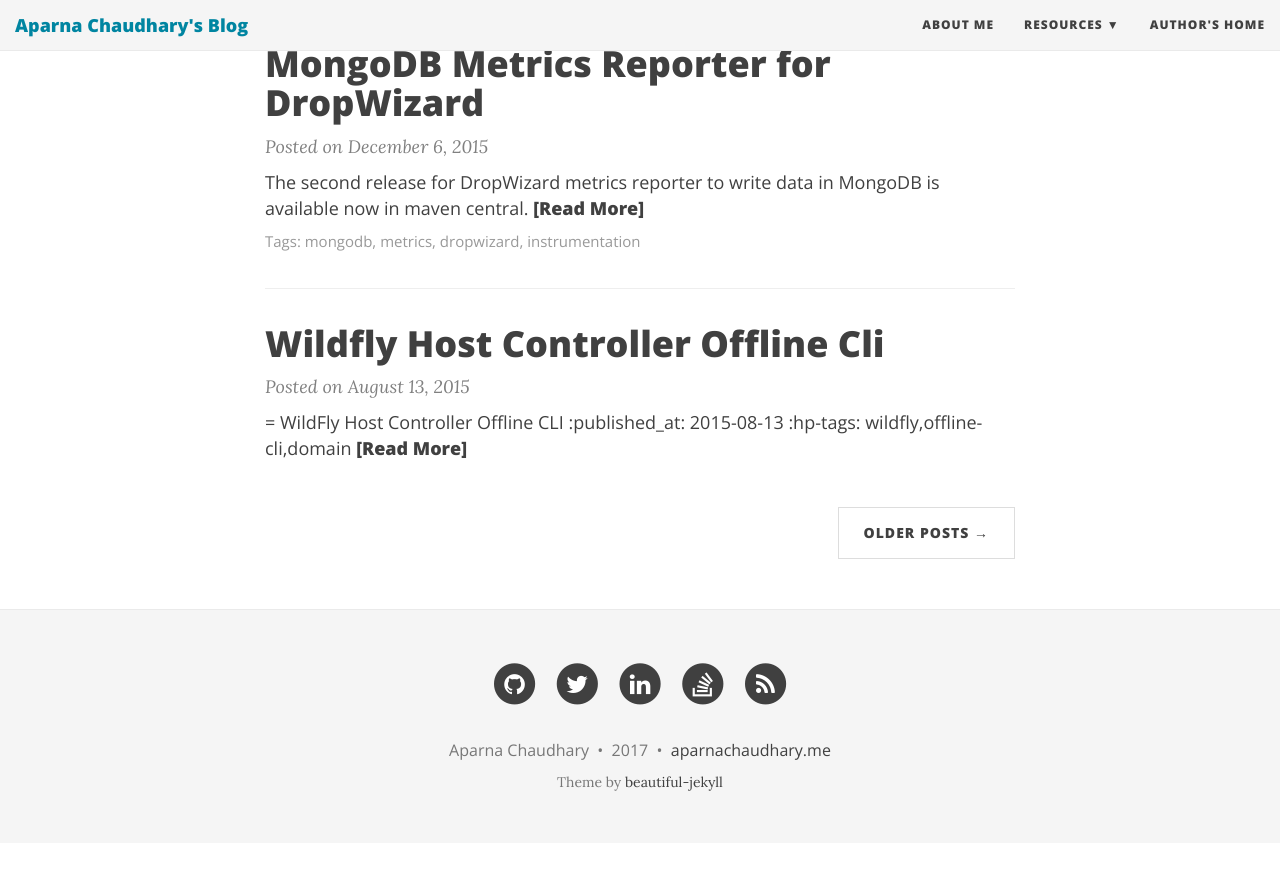
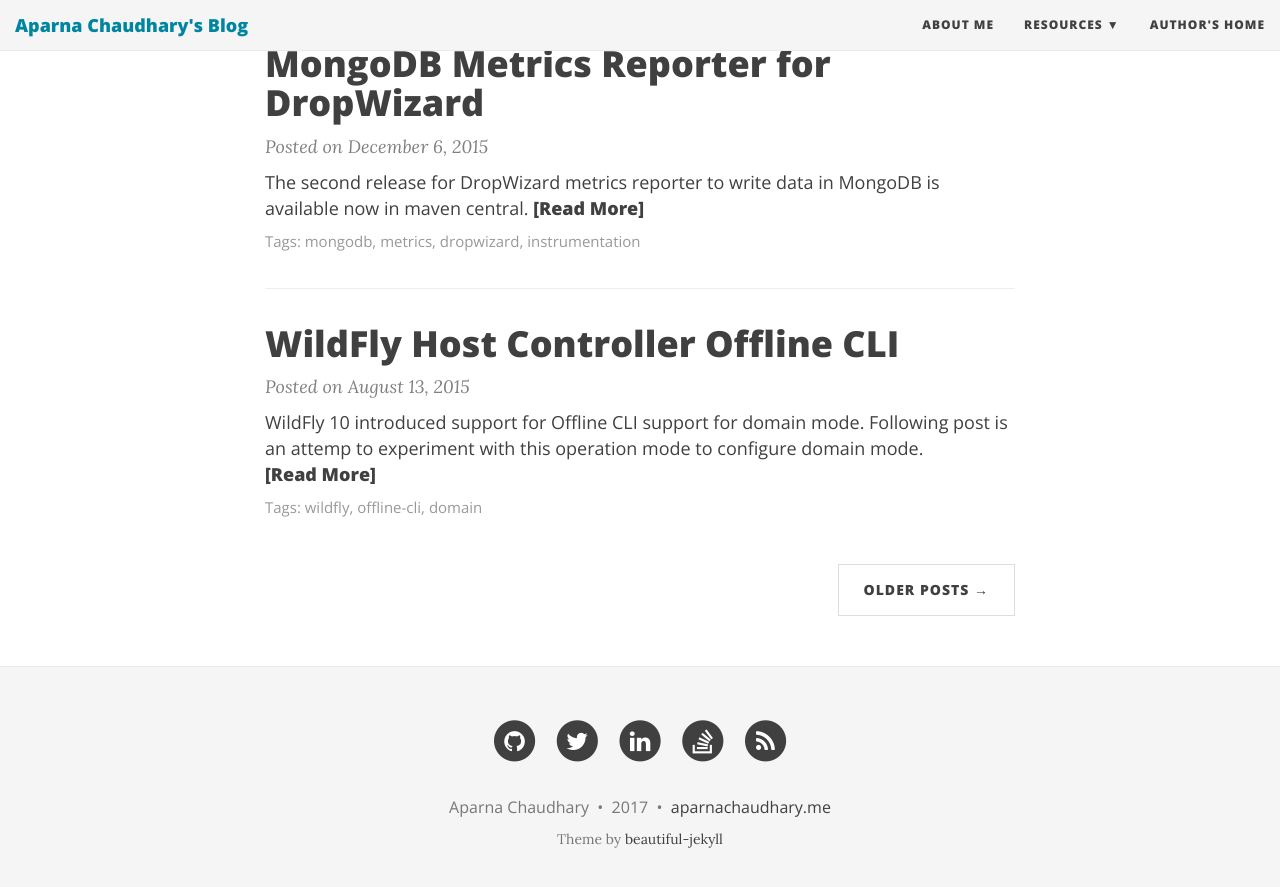
Before and after one commit to aparnachaudhary/aparnachaudhary.github.io, a Jekyll site: the page built from index.html, in a window 1280 px wide and 900 px high, scrolled down 1011 px. Shown: the top 887 px of the window. Built offline with Jekyll 4.4.1, drawn with Linux system fonts in a browser that asks for light colours; nearby versions of some CDN libraries; the list of posts is cut into pages by our own code; before the commit the page ends 1854 px from its top, so only the background shows below that.

Commit message:
Update and rename 2015-08-13-WildFly-Host-Controller-Offline-CLI.adoc to 2015-08-13-WildFly-Host-Controller-Offline-CLI.md

````diff
--- a/_posts/2015-08-13-WildFly-Host-Controller-Offline-CLI.adoc
+++ b/_posts/2015-08-13-WildFly-Host-Controller-Offline-CLI.md
@@ -1,26 +1,27 @@
-= WildFly Host Controller Offline CLI
-:published_at: 2015-08-13
-:hp-tags: wildfly,offline-cli,domain
+---
+layout: post
+title: WildFly Host Controller Offline CLI
+tags: [wildfly,offline-cli,domain]
+---
 
 WildFly 10 introduced support for Offline CLI support for domain mode. Following post is an attemp to experiment with this operation mode to configure domain mode.
 
-== Simple CLI Operations
+## Simple CLI Operations
 
 
 * Connect to WildFly CLI
-[source,bash]
-------------
+```bash
 sh bin/jboss-cli.sh
-------------
+```
+
 * Start embedded Host Controller
-[source,bash]
-------------
+```bash
 embed-host-controller --std-out=echo --domain-config=domain.xml --host-config=host-master.xml
-------------
+```
 
 
-[source,bash]
-------------
+```bash
+
 20:36:25,540 INFO  [org.jboss.modules] (AeshProcess: 1) JBoss Modules version 1.4.3.Final
 20:36:25,917 INFO  [org.jboss.msc] (AeshProcess: 1) JBoss MSC version 1.2.6.Final
 20:36:25,961 INFO  [org.jboss.as] (MSC service thread 1-7) WFLYSRV0049: WildFly Full 10.0.0.Beta1 (WildFly Core 2.0.0.Beta1) starting
@@ -31,10 +32,10 @@
 20:36:28,308 INFO  [org.jboss.as.controller.management-deprecated] (Controller Boot Thread) WFLYCTL0028: Attribute 'enabled' in the resource at address '/profile=full-ha/subsystem=datasources/data-source=ExampleDS' is deprecated, and may be removed in future version. See the attribute description in the output of the read-resource-description operation to learn more about the deprecation.
 20:36:28,320 INFO  [org.jboss.as.controller.management-deprecated] (Controller Boot Thread) WFLYCTL0028: Attribute 'default-stack' in the resource at address '/profile=full-ha/subsystem=jgroups' is deprecated, and may be removed in future version. See the attribute description in the output of the read-resource-description operation to learn more about the deprecation.
 20:36:28,560 INFO  [org.jboss.as] (Controller Boot Thread) WFLYSRV0025: WildFly Full 10.0.0.Beta1 (WildFly Core 2.0.0.Beta1) (Host Controller) started in 2759ms - Started 25 of 27 services (8 services are lazy, passive or on-demand)
-------------
+```
 
-[source,bash]
-------------
+```bash
+
 [domain@embedded /] ls -l
 ATTRIBUTE                VALUE             TYPE
 domain-organization      undefined         STRING
@@ -66,47 +67,47 @@
 socket-binding-group      n/a        n/a
 system-property           n/a        n/a
 [domain@embedded /]
-------------
+```
 
 * Change the main server group to HA profile
 
-[source,bash]
-------------
+```bash
+
 /server-group=main-server-group:write-attribute(name=profile, value=ha)
 /server-group=main-server-group:write-attribute(name=socket-binding-group, value=ha-sockets)
-------------
+```
 
 * Add Infinispan Cache Container
 
 Add the cache to HA profile.
 
-[source,bash]
-------------
+```bash
+
 /profile=ha/subsystem=infinispan/cache-container=myCacheContainer/:add(default-cache=myCache)
 /profile=ha/subsystem=infinispan/cache-container=myCacheContainer/transport=TRANSPORT/:add(lock-timeout=60000)
 /profile=ha/subsystem=infinispan/cache-container=myCacheContainer:write-attribute(name=module, value=org.wildfly.clustering.server)
 /profile=ha/subsystem=infinispan/cache-container=myCacheContainer/replicated-cache=myCache/:add(mode=ASYNC, statistics-enabled=true)
 /profile=ha/subsystem=infinispan/cache-container=myCacheContainer/replicated-cache=myCache/transaction=TRANSACTION/:add(mode=BATCH)
-------------
+```
 
 And now to the full-ha profile.
 
-[source,bash]
-------------
+```bash
+
 /profile=full-ha/subsystem=infinispan/cache-container=myCacheContainer/:add(default-cache=myCache)
 /profile=full-ha/subsystem=infinispan/cache-container=myCacheContainer/transport=TRANSPORT/:add(lock-timeout=60000)
 /profile=full-ha/subsystem=infinispan/cache-container=myCacheContainer:write-attribute(name=module, value=org.wildfly.clustering.server)
 /profile=full-ha/subsystem=infinispan/cache-container=myCacheContainer/replicated-cache=myCache/:add(mode=ASYNC, statistics-enabled=true)
 /profile=full-ha/subsystem=infinispan/cache-container=myCacheContainer/replicated-cache=myCache/transaction=TRANSACTION/:add(mode=BATCH)
-------------
+```
 
 * TODO: Remove Servers
 
-[source,bash]
-------------
+```bash
+
 /host=master/server-config=server-one:remove
 /host=master/server-config=server-two:remove
-------------
+```
 
 * TODO: Add only one server per Host
 
@@ -115,20 +116,15 @@
 
 * Connect to WildFly CLI
 
-[source,bash]
-------------
+```bash
+
 java -jar bin/client/jboss-cli-client.jar
-------------
+```
 
 * Start Embedded Host Controller
 
-[source,bash]
-------------
+```bash
+
 embed-host-controller --jboss-home=/Users/Aparna/dev/tools/wildfly-10.0.0.Beta1
-------------
+```
 Currently fails with NPE.
-
-[source,bash]
-----
-
-----
````
